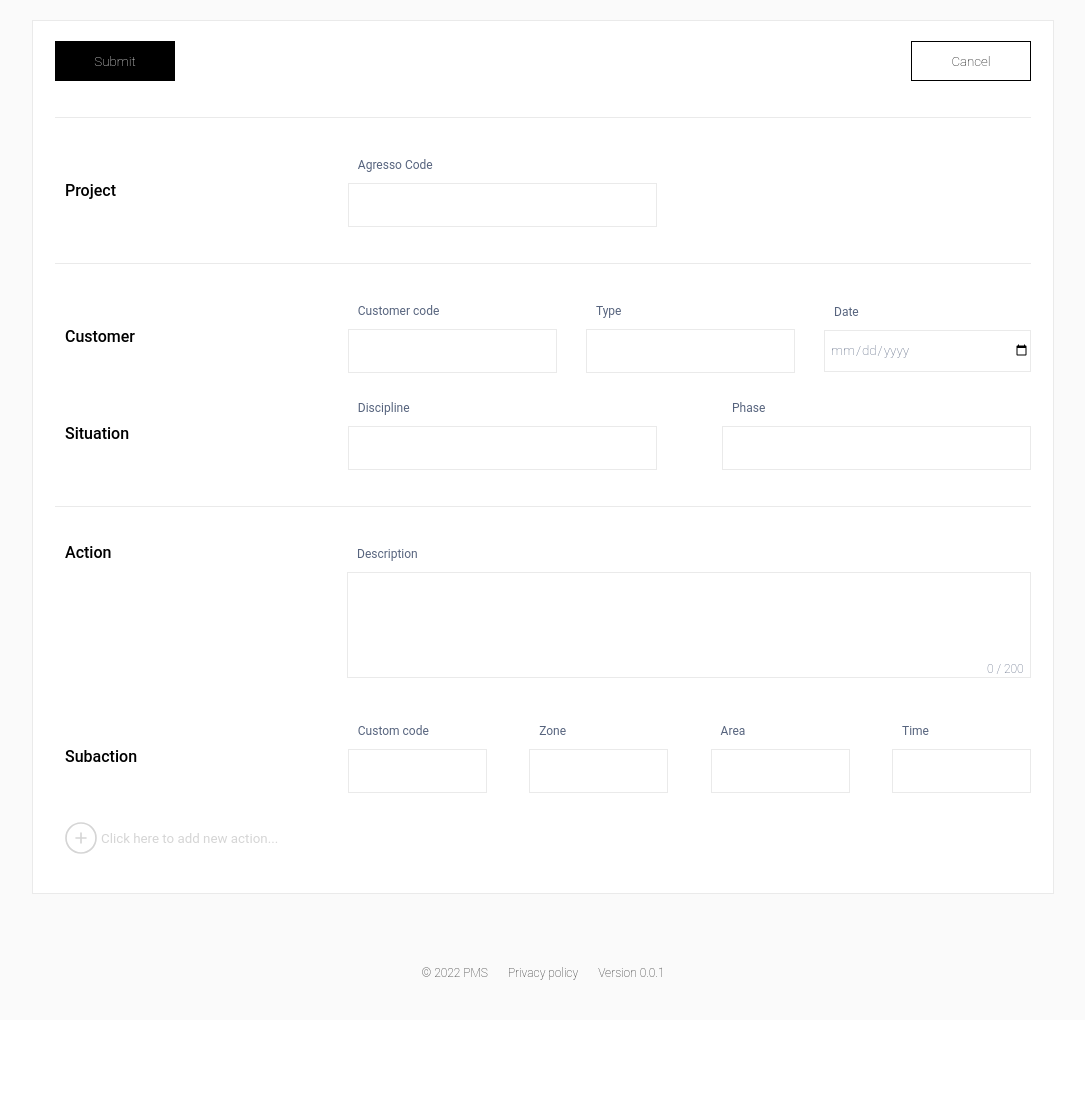
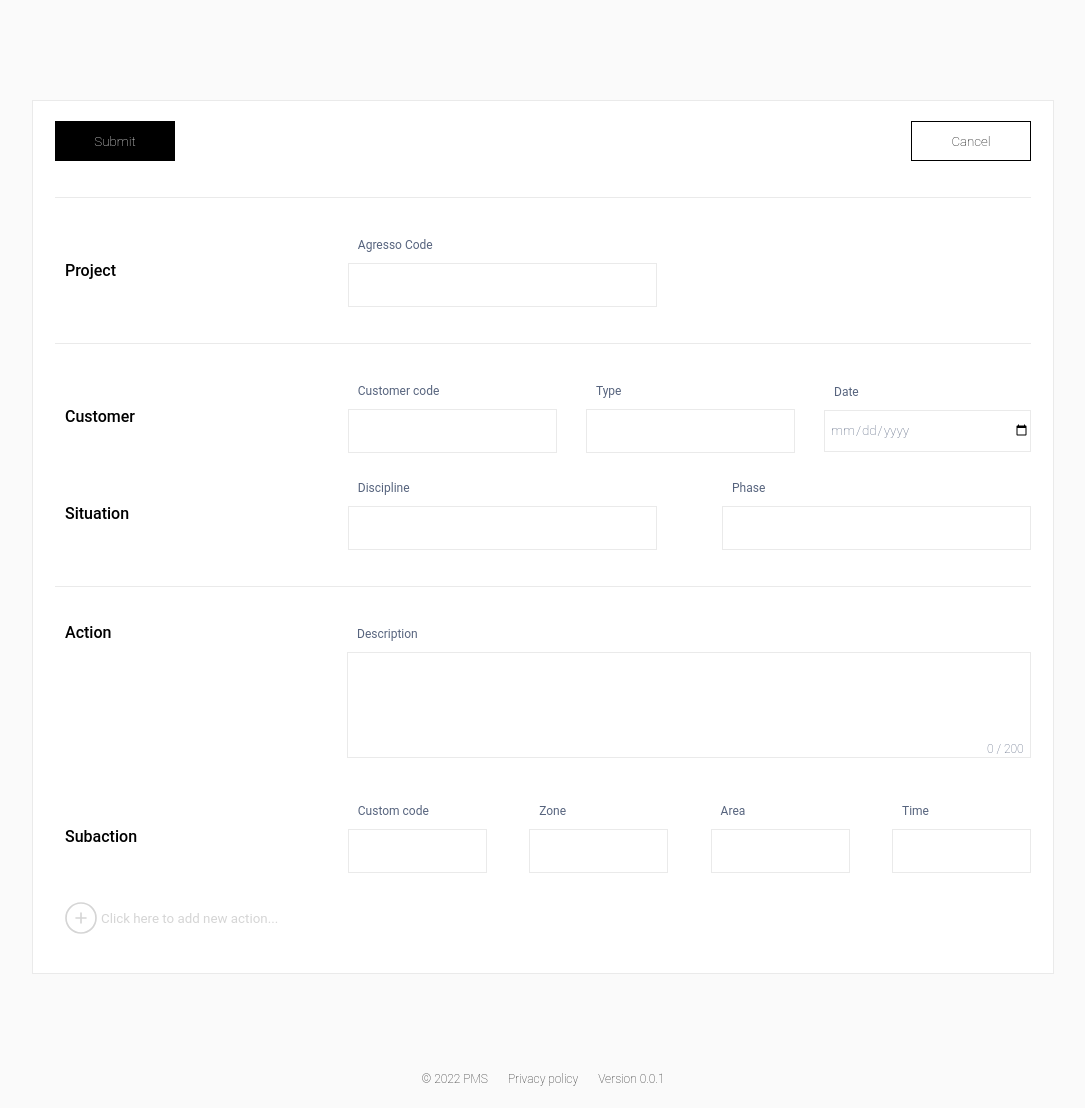
Before and after one commit to jlconde3/PMSv1, a Flask app: page /tools/create_action in a window 1280 px wide; the page is wider, and only the part inside the window is pictured. Shown: the part 60-1168 px from the top of that part, without its empty margins (97-1182 px from the left). Before the commit the page ends 1040 px from the top of that part, so only its background shows below. Run offline with Flask 2, Linux system fonts and the light colour scheme; the visitor is signed in with stand-in values (Sample User, id 1).

Commit message:
need to fixx scroll in action page

```diff
--- a/APP/static/scripts/tools/action.js
+++ b/APP/static/scripts/tools/action.js
@@ -1,7 +1,4 @@
 let j = 1;
-
-
-
 let projects = true;
 let types = true;
 let disciplines = true;
--- a/APP/static/style/base.css
+++ b/APP/static/style/base.css
@@ -4,14 +4,13 @@
     font-weight: 100;
 }
 
-body{
+body, #window{
     padding: 0;
     margin: 0;
     margin-top: 80px;
     display: flex;
     flex-direction: column;
-    min-height: 1000px;
-}
+    min-height: 1000px;}
 
 main{
     margin-left: auto;
--- a/APP/templates/base.html
+++ b/APP/templates/base.html
@@ -34,7 +34,6 @@
                             <path d="M16 7v10h-1l-7 -7"></path>
                          </svg>
                     </button>
-
                     <button type ="button" class="tools-button"  onclick="location.href='/tools'">
                         <svg xmlns="http://www.w3.org/2000/svg" class="icon icon-tabler icon-tabler-tools"
                             width="24" height="24" viewBox="0 0 24 24" stroke-width="1.25" stroke="currentColor"
@@ -48,7 +47,6 @@
                             <line x1="16" y1="17" x2="14.5" y2="18.5"></line>
                         </svg>
                     </button>
-
                     <button type ="button" class="tools-button"  onclick="location.href='/data'">
                         <svg xmlns="http://www.w3.org/2000/svg" class="icon icon-tabler icon-tabler-chart-bar"
                         width="24" height="24" viewBox="0 0 24 24" stroke-width="1.25" stroke="currentColor"
@@ -60,7 +58,6 @@
                             <line x1="4" y1="20" x2="18" y2="20"></line>
                         </svg>
                     </button>
-
                     <button type ="button" class="tools-button"  onclick="location.href='/user'">
                         <svg xmlns="http://www.w3.org/2000/svg" class="icon icon-tabler icon-tabler-user-circle"
                         width="24" height="24" viewBox="0 0 24 24" stroke-width="1.25" stroke="currentColor"
--- a/APP/templates/tools/create_action.html
+++ b/APP/templates/tools/create_action.html
@@ -9,7 +9,6 @@
 {% endblock %}
 
 {% block title %}PMS | Action{% endblock %}
-
 
 {%block main%}
 <main>
```
